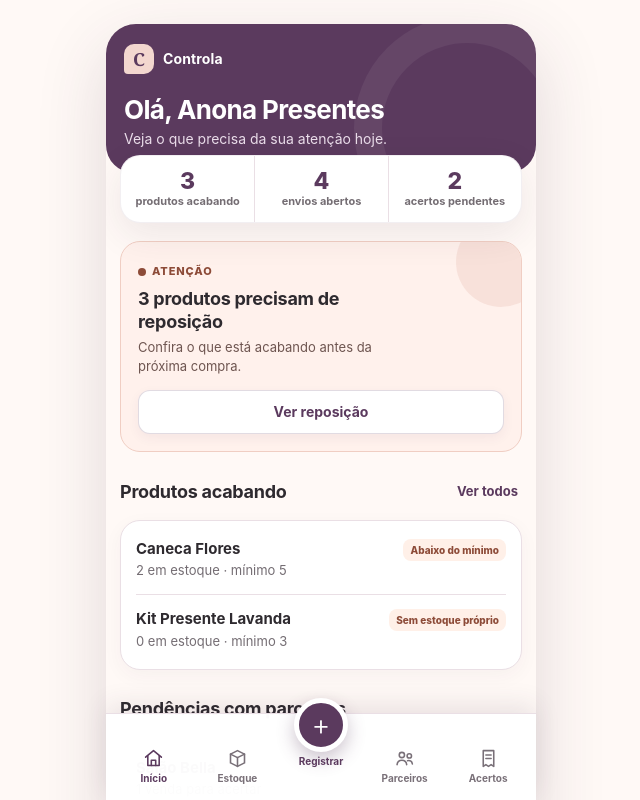
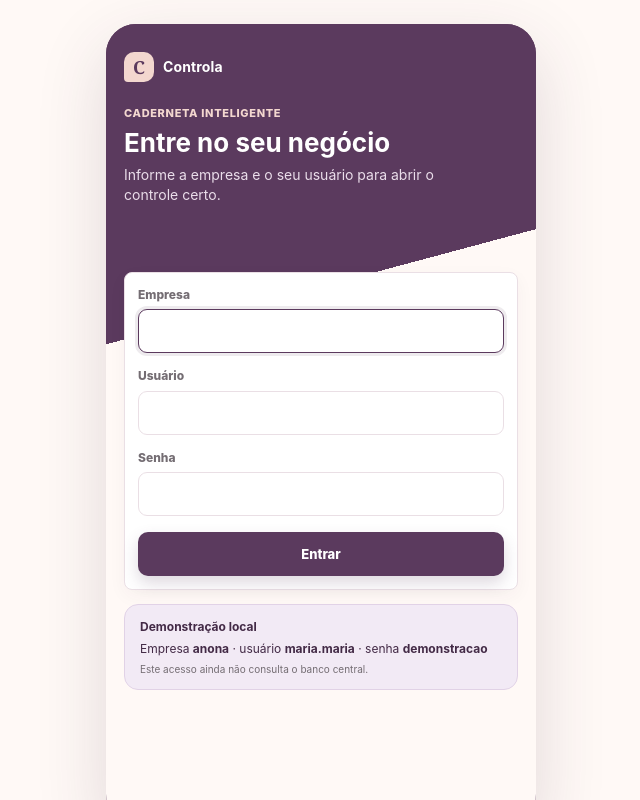
Before and after one commit to mwatanabec/Controla, a React (Vite) app in the folder app/: page / in a window 1280 px wide. Shown: the top 800 px of the page, without its empty margins (319-959 px from the left). Built offline with nearby package versions, Linux system fonts and the light colour scheme.

Commit message:
feat(auth): cria acesso local por empresa

```diff
--- a/app/src/App.css
+++ b/app/src/App.css
@@ -38,6 +38,96 @@
   font-size: 14px;
   font-weight: 750;
   letter-spacing: 0.01em;
+}
+
+.sair {
+  position: relative;
+  z-index: 1;
+  min-height: 36px;
+  margin-left: auto;
+  padding: 0 9px;
+  color: #eaddea;
+  border: 1px solid rgba(255, 255, 255, 0.25);
+  border-radius: 9px;
+  font-size: 12px;
+  font-weight: 750;
+}
+
+.app-acesso {
+  display: grid;
+  align-items: stretch;
+  background: var(--ameixa);
+}
+
+.acesso {
+  display: flex;
+  min-height: 100vh;
+  flex-direction: column;
+  padding: 28px 18px max(24px, env(safe-area-inset-bottom));
+  background: linear-gradient(165deg, var(--ameixa) 0 35%, var(--creme) 35% 100%);
+}
+
+.acesso-apresentacao {
+  min-height: 220px;
+  color: var(--branco);
+}
+
+.marca-acesso {
+  margin-bottom: 24px;
+}
+
+.etiqueta-acesso {
+  margin: 0 0 6px;
+  color: var(--pessego);
+  font-size: 11px;
+  font-weight: 800;
+  letter-spacing: 0.06em;
+  text-transform: uppercase;
+}
+
+.acesso-apresentacao h1 {
+  margin: 0 0 7px;
+  font-size: 26px;
+  line-height: 1.15;
+}
+
+.acesso-apresentacao > p:last-child {
+  max-width: 330px;
+  margin: 0;
+  color: #eaddea;
+  font-size: 14px;
+}
+
+.formulario-acesso {
+  display: grid;
+  gap: 14px;
+  padding: 18px;
+  border-radius: 18px;
+  box-shadow: var(--sombra);
+}
+
+.formulario-acesso .botao-principal {
+  margin-top: 2px;
+}
+
+.acesso-demonstracao {
+  display: grid;
+  gap: 4px;
+  margin-top: 14px;
+  padding: 13px 15px;
+  color: var(--ameixa-escura);
+  background: var(--lavanda-clara);
+  border: 1px solid #e1d2e6;
+  border-radius: 14px;
+  font-size: 12px;
+}
+
+.acesso-demonstracao span {
+  line-height: 1.5;
+}
+
+.acesso-demonstracao small {
+  color: var(--texto-fraco);
 }
 
 .marca-simbolo {
--- a/app/src/App.tsx
+++ b/app/src/App.tsx
@@ -4,6 +4,7 @@ import { AppHeader } from './components/AppHeader'
 import { BottomNavigation } from './components/BottomNavigation'
 import { HomePage } from './components/HomePage'
 import { LocalPendingPage } from './components/LocalPendingPage'
+import { LoginPage } from './components/LoginPage'
 import { PartnerPage } from './components/PartnerPage'
 import { PurchasePage } from './components/PurchasePage'
 import { ReturnPage } from './components/ReturnPage'
@@ -12,6 +13,8 @@ import { SettlementPage } from './components/SettlementPage'
 import { SettlementPaymentPage } from './components/SettlementPaymentPage'
 import { ShippingPage } from './components/ShippingPage'
 import { StockPage } from './components/StockPage'
+import { clearAuthSession, readAuthSession } from './services/authSession'
+import type { AuthSession } from './types/auth'
 import type { AppRoute } from './types/navigation'
 
 function routeFromAddress(): AppRoute {
@@ -28,6 +31,7 @@ function routeFromAddress(): AppRoute {
 }
 
 export default function App() {
+  const [session, setSession] = useState<AuthSession | null>(readAuthSession)
   const [route, setRoute] = useState<AppRoute>(routeFromAddress)
   const [notice, setNotice] = useState('')
   const [shippingPartnerId, setShippingPartnerId] = useState('')
@@ -102,9 +106,24 @@ export default function App() {
     navigate('settlement-payment')
   }
 
+  function signOut() {
+    clearAuthSession()
+    window.history.replaceState(null, '', window.location.pathname)
+    setRoute('home')
+    setSession(null)
+  }
+
+  if (!session) {
+    return (
+      <div className="app app-acesso">
+        <LoginPage onAuthenticated={setSession} />
+      </div>
+    )
+  }
+
   return (
     <div className="app">
-      <AppHeader />
+      <AppHeader businessName={session.businessName} onSignOut={signOut} />
       {route === 'home' ? (
         <HomePage
           onUnavailable={showNextLotNotice}
--- a/app/src/components/AppHeader.tsx
+++ b/app/src/components/AppHeader.tsx
@@ -1,10 +1,10 @@
-import { businessName } from '../data/home'
-
 type AppHeaderProps = {
+  businessName: string
+  onSignOut: () => void
   supportText?: string
 }
 
-export function AppHeader({ supportText = 'Veja o que precisa da sua atenção hoje.' }: AppHeaderProps) {
+export function AppHeader({ businessName, onSignOut, supportText = 'Veja o que precisa da sua atenção hoje.' }: AppHeaderProps) {
   return (
     <header className="topo">
       <div className="marca">
@@ -12,6 +12,9 @@ export function AppHeader({ supportText = 'Veja o que precisa da sua atenção h
           C
         </span>
         <span>Controla</span>
+        <button className="sair" type="button" onClick={onSignOut}>
+          Sair
+        </button>
       </div>
       <h1 className="saudacao">Olá, {businessName}</h1>
       <p className="apoio">{supportText}</p>
--- /dev/null
+++ b/app/src/components/LoginPage.tsx
@@ -0,0 +1,106 @@
+import { useState, type FormEvent } from 'react'
+import { authenticateDemo, demoLoginCredentials } from '../services/authSession'
+import type { AuthSession, LoginCredentials } from '../types/auth'
+
+type LoginPageProps = {
+  onAuthenticated: (session: AuthSession) => void
+}
+
+const initialCredentials: LoginCredentials = {
+  businessCode: '',
+  username: '',
+  password: '',
+}
+
+export function LoginPage({ onAuthenticated }: LoginPageProps) {
+  const [credentials, setCredentials] = useState(initialCredentials)
+  const [error, setError] = useState('')
+
+  function update(field: keyof LoginCredentials, value: string) {
+    setCredentials((current) => ({ ...current, [field]: value }))
+    setError('')
+  }
+
+  function submit(event: FormEvent<HTMLFormElement>) {
+    event.preventDefault()
+    const session = authenticateDemo(credentials)
+
+    if (!session) {
+      setError('Empresa, usuário ou senha não conferem.')
+      return
+    }
+
+    onAuthenticated(session)
+  }
+
+  return (
+    <main className="acesso">
+      <section className="acesso-apresentacao">
+        <div className="marca marca-acesso">
+          <span className="marca-simbolo" aria-hidden="true">
+            C
+          </span>
+          <span>Controla</span>
+        </div>
+        <p className="etiqueta-acesso">Caderneta inteligente</p>
+        <h1>Entre no seu negócio</h1>
+        <p>Informe a empresa e o seu usuário para abrir o controle certo.</p>
+      </section>
+
+      <form className="cartao formulario-acesso" onSubmit={submit} noValidate>
+        <label className="campo-formulario">
+          <span>Empresa</span>
+          <input
+            autoCapitalize="none"
+            autoComplete="organization"
+            autoFocus
+            name="business"
+            value={credentials.businessCode}
+            onChange={(event) => update('businessCode', event.target.value)}
+          />
+        </label>
+
+        <label className="campo-formulario">
+          <span>Usuário</span>
+          <input
+            autoCapitalize="none"
+            autoComplete="username"
+            name="username"
+            value={credentials.username}
+            onChange={(event) => update('username', event.target.value)}
+          />
+        </label>
+
+        <label className="campo-formulario">
+          <span>Senha</span>
+          <input
+            autoComplete="current-password"
+            name="password"
+            type="password"
+            value={credentials.password}
+            onChange={(event) => update('password', event.target.value)}
+          />
+        </label>
+
+        {error ? (
+          <p className="erro-formulario" role="alert">
+            {error}
+          </p>
+        ) : null}
+
+        <button className="botao-principal" type="submit">
+          Entrar
+        </button>
+      </form>
+
+      <aside className="acesso-demonstracao" aria-label="Acesso da demonstração local">
+        <strong>Demonstração local</strong>
+        <span>
+          Empresa <b>{demoLoginCredentials.businessCode}</b> · usuário <b>{demoLoginCredentials.username}</b> · senha{' '}
+          <b>{demoLoginCredentials.password}</b>
+        </span>
+        <small>Este acesso ainda não consulta o banco central.</small>
+      </aside>
+    </main>
+  )
+}
--- /dev/null
+++ b/app/src/services/authSession.ts
@@ -0,0 +1,67 @@
+import { DEMO_BUSINESS_ID, DEMO_USER_ID } from './demoIdentity'
+import type { AuthSession, LoginCredentials } from '../types/auth'
+
+const SESSION_KEY = 'maria-controla:demo-session'
+
+export const demoLoginCredentials: LoginCredentials = {
+  businessCode: 'anona',
+  username: 'maria.maria',
+  password: 'demonstracao',
+}
+
+const demoSession: AuthSession = {
+  businessCode: demoLoginCredentials.businessCode,
+  businessId: DEMO_BUSINESS_ID,
+  businessName: 'Anona Presentes',
+  userId: DEMO_USER_ID,
+  username: demoLoginCredentials.username,
+  mode: 'demo',
+}
+
+function normalizeIdentifier(value: string) {
+  return value.trim().toLocaleLowerCase('pt-BR')
+}
+
+export function authenticateDemo(credentials: LoginCredentials): AuthSession | null {
+  const matches =
+    normalizeIdentifier(credentials.businessCode) === demoLoginCredentials.businessCode &&
+    normalizeIdentifier(credentials.username) === demoLoginCredentials.username &&
+    credentials.password === demoLoginCredentials.password
+
+  if (!matches) return null
+
+  saveAuthSession(demoSession)
+  return demoSession
+}
+
+export function saveAuthSession(session: AuthSession) {
+  window.localStorage.setItem(SESSION_KEY, JSON.stringify(session))
+}
+
+export function readAuthSession(): AuthSession | null {
+  try {
+    const stored = window.localStorage.getItem(SESSION_KEY)
+    if (!stored) return null
+
+    const session = JSON.parse(stored) as Partial<AuthSession>
+    if (
+      session.mode !== 'demo' ||
+      session.businessCode !== demoSession.businessCode ||
+      session.businessId !== demoSession.businessId ||
+      session.userId !== demoSession.userId ||
+      session.username !== demoSession.username
+    ) {
+      clearAuthSession()
+      return null
+    }
+
+    return demoSession
+  } catch {
+    clearAuthSession()
+    return null
+  }
+}
+
+export function clearAuthSession() {
+  window.localStorage.removeItem(SESSION_KEY)
+}
--- /dev/null
+++ b/app/src/types/auth.ts
@@ -0,0 +1,14 @@
+export type AuthSession = {
+  businessCode: string
+  businessId: string
+  businessName: string
+  userId: string
+  username: string
+  mode: 'demo'
+}
+
+export type LoginCredentials = {
+  businessCode: string
+  username: string
+  password: string
+}
```
Also changed, not shown: 4 other files (tests, documents, lock files or other folders).
